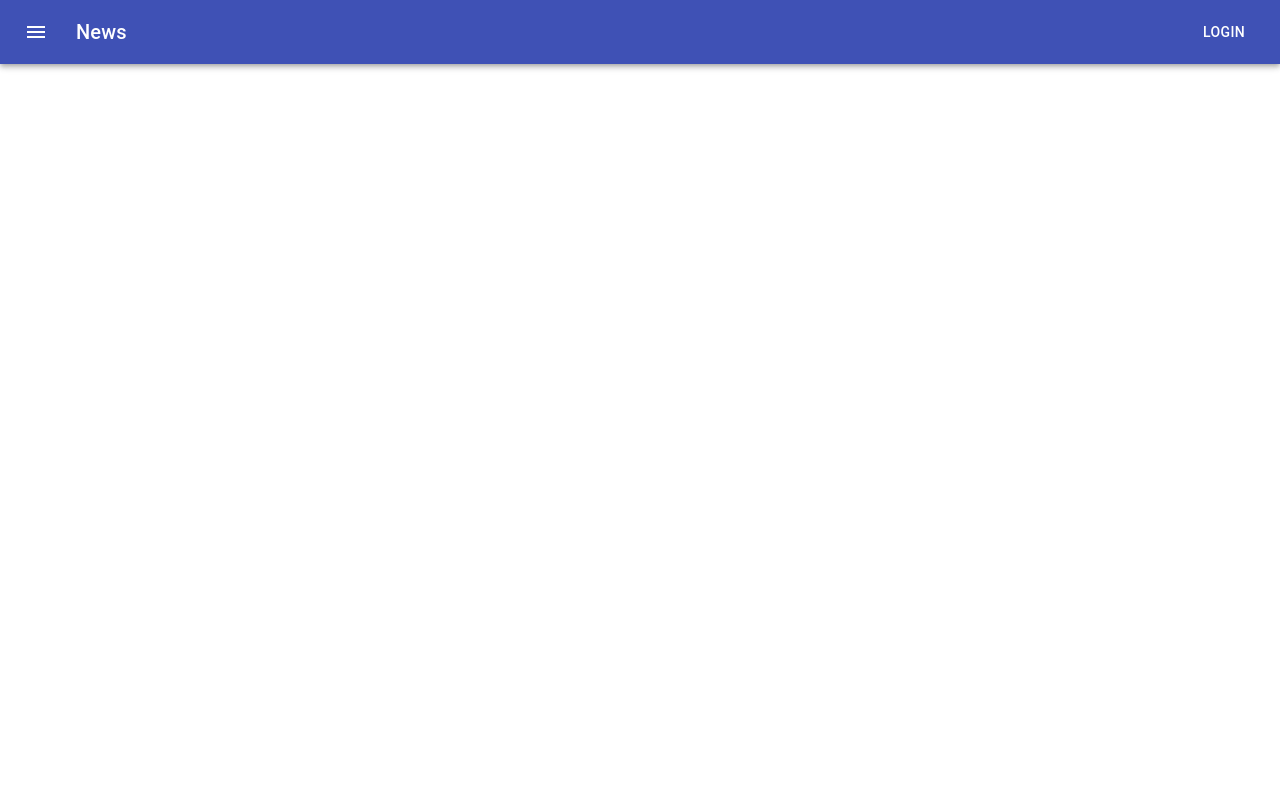
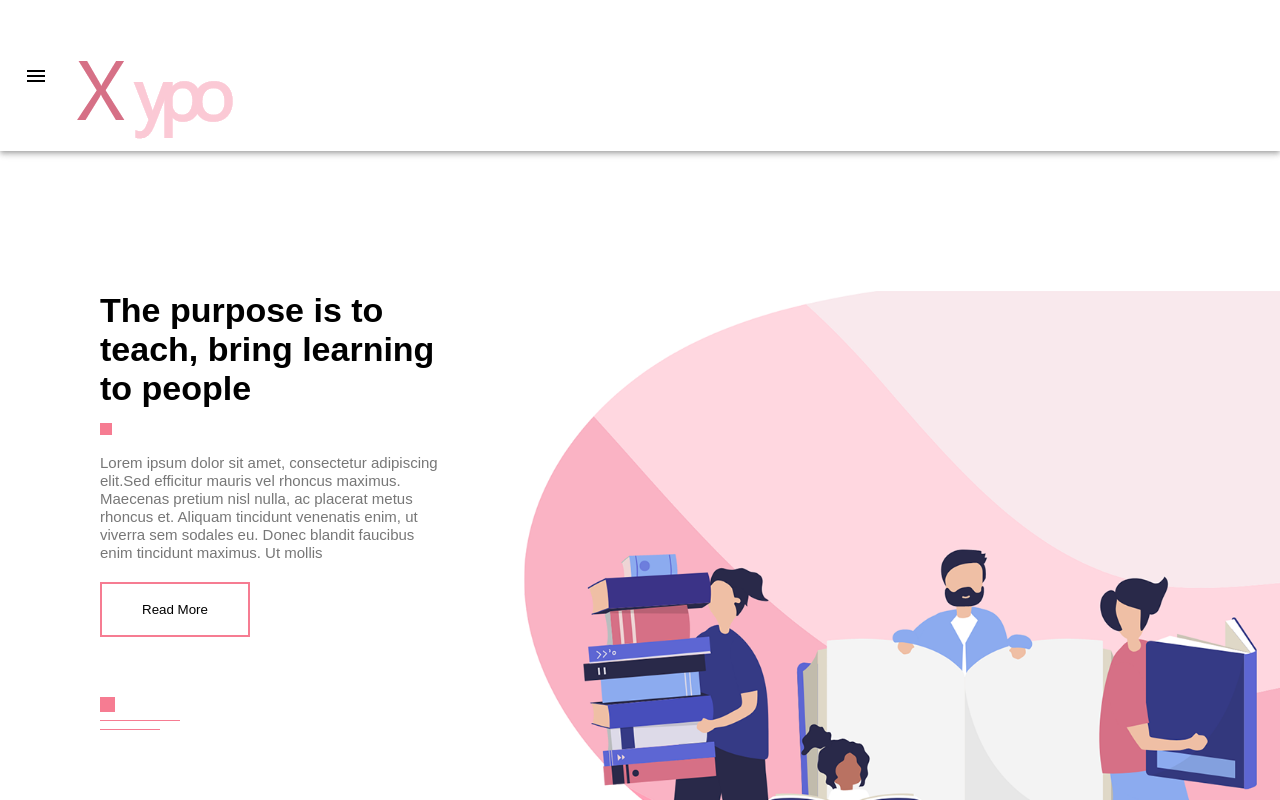
Before and after one commit to HamzaAhmedSheikh/project-5_animated-react-website, a React (Create React App) app: page / in a window 1280 px wide. Shown: the top 800 px of the page. Built offline with nearby package versions, Linux system fonts and the light colour scheme.

Commit message:
section 1 complete

```diff
--- /dev/null
+++ b/src/Animated-React-Website/component/Home.js
@@ -0,0 +1,32 @@
+import React from 'react'
+import '../css/style.css'
+
+export const Home = () => {
+    return (
+        <div>
+          <section id="header">
+            <div className="container">
+              <div className="header-text">
+                <h1> The purpose is to <br /> teach, bring learning to people </h1>
+                <span className="square"></span>
+                <p>
+                  Lorem ipsum dolor sit amet, consectetur adipiscing elit.Sed efficitur mauris vel rhoncus maximus. Maecenas pretium nisl nulla, ac placerat metus rhoncus et.
+                  Aliquam tincidunt venenatis enim, ut viverra sem sodales eu. Donec blandit faucibus enim tincidunt maximus. Ut mollis
+                </p>
+                <button className="commom-btn"> Read More </button>
+
+                 <div className="line">
+                    <span className="line-1"></span> <br />
+                    <span className="line-2"></span> <br />
+                    <span className="line-3"></span>
+                 </div>
+
+              </div>
+            </div>
+          </section>
+        </div>
+    )
+}
+
+
+export default Home;
--- a/src/Animated-React-Website/Navbar.js
+++ b/src/Animated-React-Website/component/Navbar.js
@@ -1,7 +1,8 @@
 import React, { useState } from 'react';
 import { makeStyles } from '@material-ui/core/styles';
-import {AppBar, Toolbar, IconButton, Typography, Button, Drawer} from '@material-ui/core';
+import {AppBar, Toolbar, IconButton, Typography,  Drawer} from '@material-ui/core';
 import { Menu } from '@material-ui/icons'
+import Logo from '../images/logo.png'
 
 
 const useStyles = makeStyles((theme) => ({
@@ -10,9 +11,12 @@ const useStyles = makeStyles((theme) => ({
   },
   menuButton: {
     marginRight: theme.spacing(2),
+    color: 'black',
   },
-  title: {
+  logo: {
     flexGrow: 1,
+    marginTop: '30px',
+    width: "100px"
   },
 }));
 
@@ -26,15 +30,14 @@ export default function Navbar() {
 
   return (
     <div className={classes.root}>
-      <AppBar position="static">
+      <AppBar position="static" color={'transparent'}>
         <Toolbar>
           <IconButton onClick={handleDrawer} edge="start" className={classes.menuButton} color="inherit" aria-label="menu">
             <Menu  />
           </IconButton>
-          <Typography variant="h6" className={classes.title}>
-            News
+          <Typography variant="h6" className={classes.logo}>
+            <img src={Logo} alt="logo" />
           </Typography>
-          <Button color="inherit">Login</Button>
         </Toolbar>
       </AppBar>
 
--- /dev/null
+++ b/src/Animated-React-Website/css/style.css
@@ -0,0 +1,78 @@
+* {
+    margin: 0;
+    padding: 0;
+    font-family: sans-serif;
+}
+
+#header {
+    height: 100vh;
+    background-image: url(../images/background.png);
+    background-position: center;
+    background-size: cover;
+}
+
+.container {
+    margin-right: 100px;
+    margin-left: 100px;
+}
+
+.header-text {
+    max-width: 350px;
+    margin-top: 140px;
+}
+
+h1 {
+    font-size: 34px;
+}
+
+.square {
+    height: 12px;
+    width: 12px;
+    display: inline-block;
+    background: #f67c92;
+    margin: 15px 0;
+}
+
+.commom-btn {
+    padding: 18px 40px;
+    background: transparent;
+    outline: none;
+    border: 2px solid #f67c92;
+    cursor: pointer;
+}
+
+p {
+    font-size: 15px;
+    line-height: 18px;
+    color: #777;
+}
+
+.header-text button {
+    margin-top: 20px;
+    margin-bottom: 60px;
+}
+
+.line-1 {
+    width: 15px;
+    height: 15px;
+    background: #f67c92;
+    display: inline-block;
+}
+
+.line-2 {
+    width: 80px;
+    height: 1px;
+    background: #f67c92;
+    display: inline-block;
+}
+
+.line-3 {
+    width: 60px;
+    height: 1px;
+    background: #f67c92;
+    display: inline-block;
+}
+
+.line {
+    line-height: 8px;
+}
--- a/src/App.js
+++ b/src/App.js
@@ -1,11 +1,13 @@
 import React from 'react';
 // import './App.css';
-import Navbar from './Animated-React-Website/Navbar'
+import Navbar from './Animated-React-Website/component/Navbar'
+import Home from './Animated-React-Website/component/Home'
 
 function App() {
   return (
     <div>
        <Navbar />
+       <Home />
     </div>
   );
 }
```
